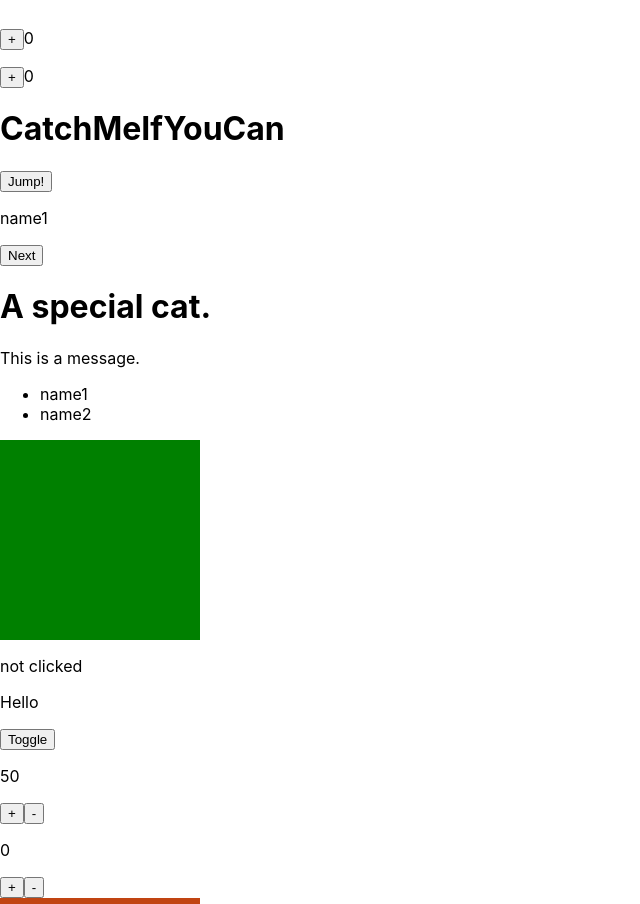
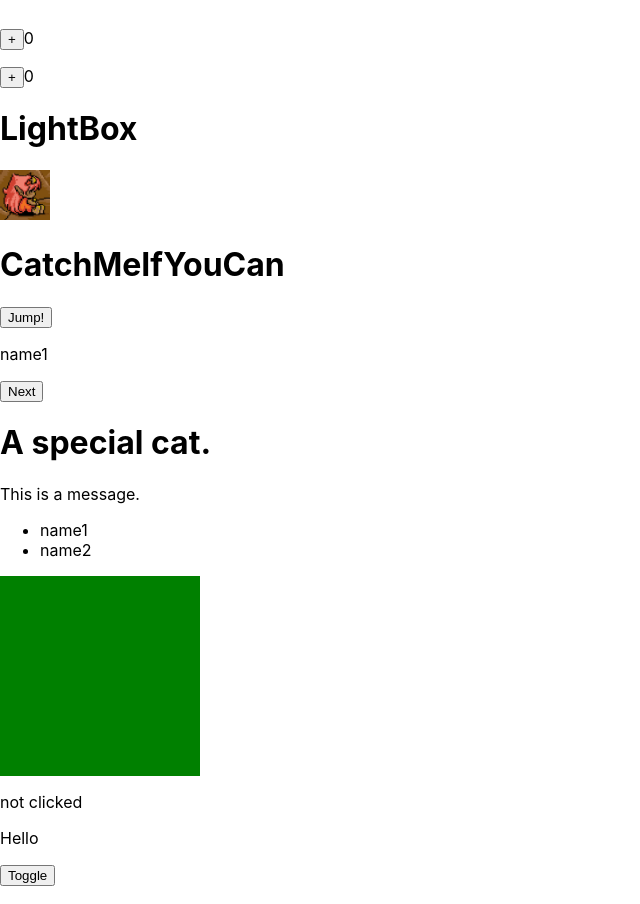
Before and after one commit to Timothy-Merchant/my-first-react-project, a React (Create React App) app in the folder my-first-project/: page / in a window 1280 px wide. Shown: the part 1271-2175 px from the top of the page, without its empty margins (0-640 px from the left). Built offline with nearby package versions, Linux system fonts and the light colour scheme.

Commit message:
completed tricksy 2

```diff
--- a/my-first-project/src/components/Stuff2.js
+++ b/my-first-project/src/components/Stuff2.js
@@ -7,6 +7,7 @@ import Transform from "./day03components/Transform";
 import Form from "./day03components/Form";
 import GodCounter from "./day03components/GodCounter";
 import TwoCounters from "./day03components/TwoCounters";
+import LightBox from "./day04components/LightBox";
 
 const Stuff2 = () => {
     return (
@@ -20,6 +21,7 @@ const Stuff2 = () => {
             <Form fields={['one', 'two', 'three']} />
             <GodCounter />
             <TwoCounters />
+            <LightBox src={"/avatar.png"} />
         </>
     );
 };
--- /dev/null
+++ b/my-first-project/src/components/day04components/LightBox.js
@@ -0,0 +1,75 @@
+import { Component } from 'react';
+
+
+class LightBox extends Component {
+
+    constructor(props) {
+        super(props);
+
+        this.state = {
+            lightBoxOn: false,
+        };
+
+        this.handleImageClick = this.handleImageClick.bind(this);
+        this.handleWindowClick = this.handleWindowClick.bind(this);
+    }
+
+    componentDidMount() {
+        window.addEventListener('click', this.handleWindowClick)
+    }
+
+    componentWillUnmount() {
+        window.removeEventListener('click', this.handleWindowClick)
+    }
+
+    handleWindowClick(e) {
+        this.setState({
+            lightBoxOn: false
+        })
+    }
+
+    handleImageClick(e) {
+        e.stopPropagation();
+        this.setState({
+            lightBoxOn: true
+        })
+    }
+
+    render() {
+
+        const divStyle = {
+            top: 0,
+            left: 0,
+            right: 0,
+            bottom: 0,
+            display: "flex",
+            justifyContent: "center",
+            alignItems: "center",
+            background: "rgba(0, 0, 0, 0.8)",
+        }
+
+        const lightBoxStyle = {
+            height: "50%",
+            width: "50%",
+            background: "rgba(0, 0, 0, 0.8)",
+        };
+
+        const defaultStyle = {
+            height: "50px",
+            width: "50px",
+            transition: "smooth"
+        };
+
+        return (
+            <>
+                <h1>LightBox</h1>
+                <div style={this.state.lightBoxOn ? { ...divStyle } : {}}>
+                    <img onClick={this.handleImageClick} src={this.props.src} style={this.state.lightBoxOn ? { ...lightBoxStyle } : { ...defaultStyle }} alt="rodland"></img>
+                </div>
+            </>
+        );
+    }
+
+}
+
+export default LightBox;
```
Also changed, not shown: package.json (deleted, +0 -22 lines), my-first-project/public/avatar.png (added), 1 other file (tests, documents, lock files or other folders).
